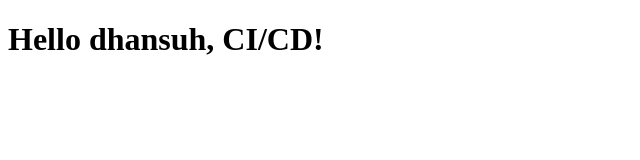
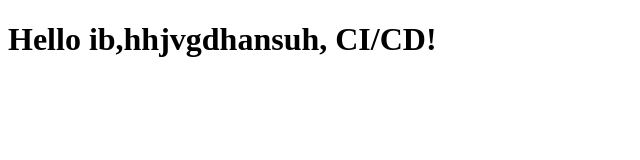
Before and after one commit to Dhanush-varddhan-k/lab8, a plain HTML site: page index.html in a window 1280 px wide. Shown: the whole page, without its empty margins (0-640 px from the left). Drawn offline with Linux system fonts and the light colour scheme.

Commit message:
Updated2 web application

```diff
--- a/index.html
+++ b/index.html
@@ -1 +1 @@
-<!DOCTYPE html><html><body><h1>Hello dhansuh, CI/CD!</h1></body></html>
+<!DOCTYPE html><html><body><h1>Hello  ib,hhjvgdhansuh, CI/CD!</h1></body></html>
```
